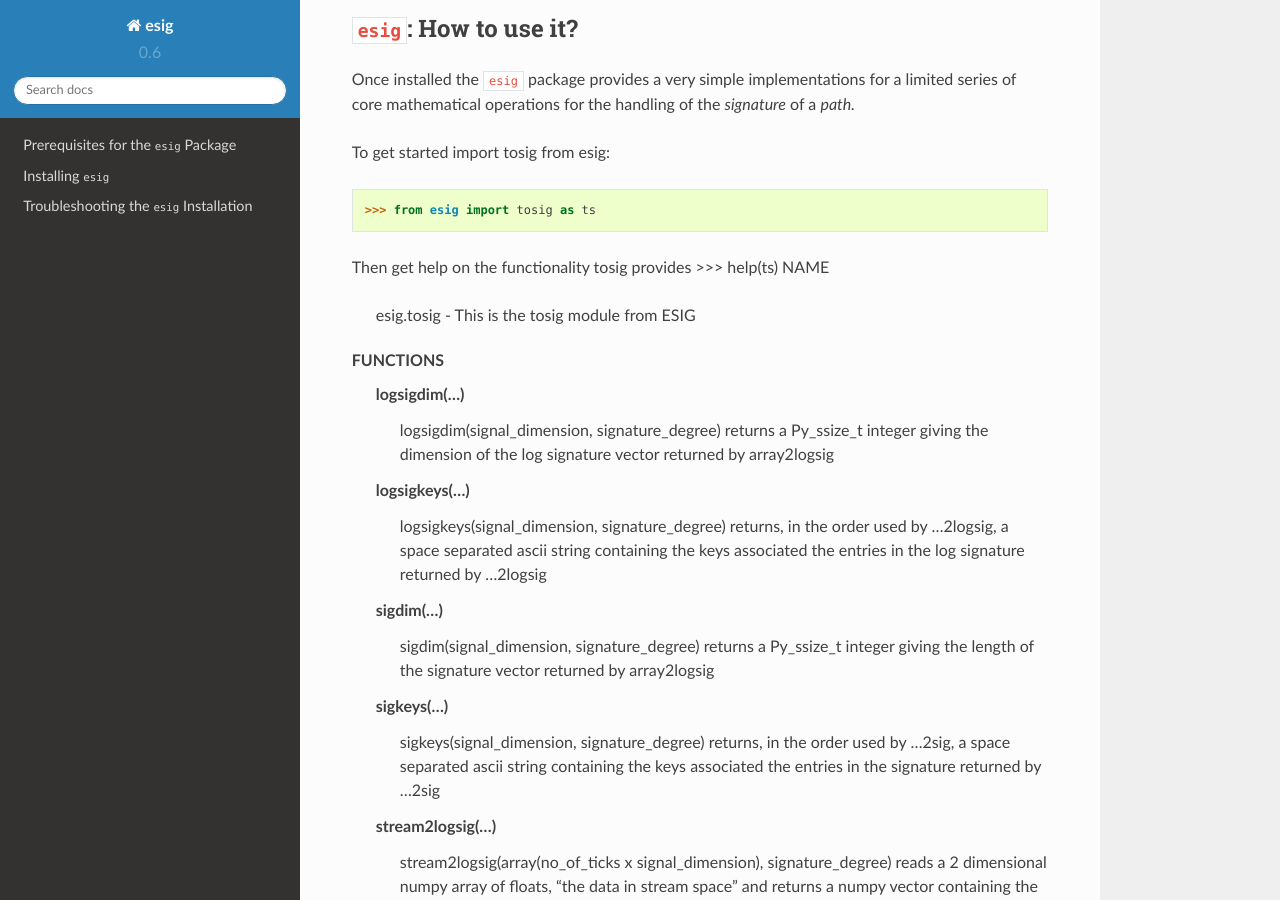
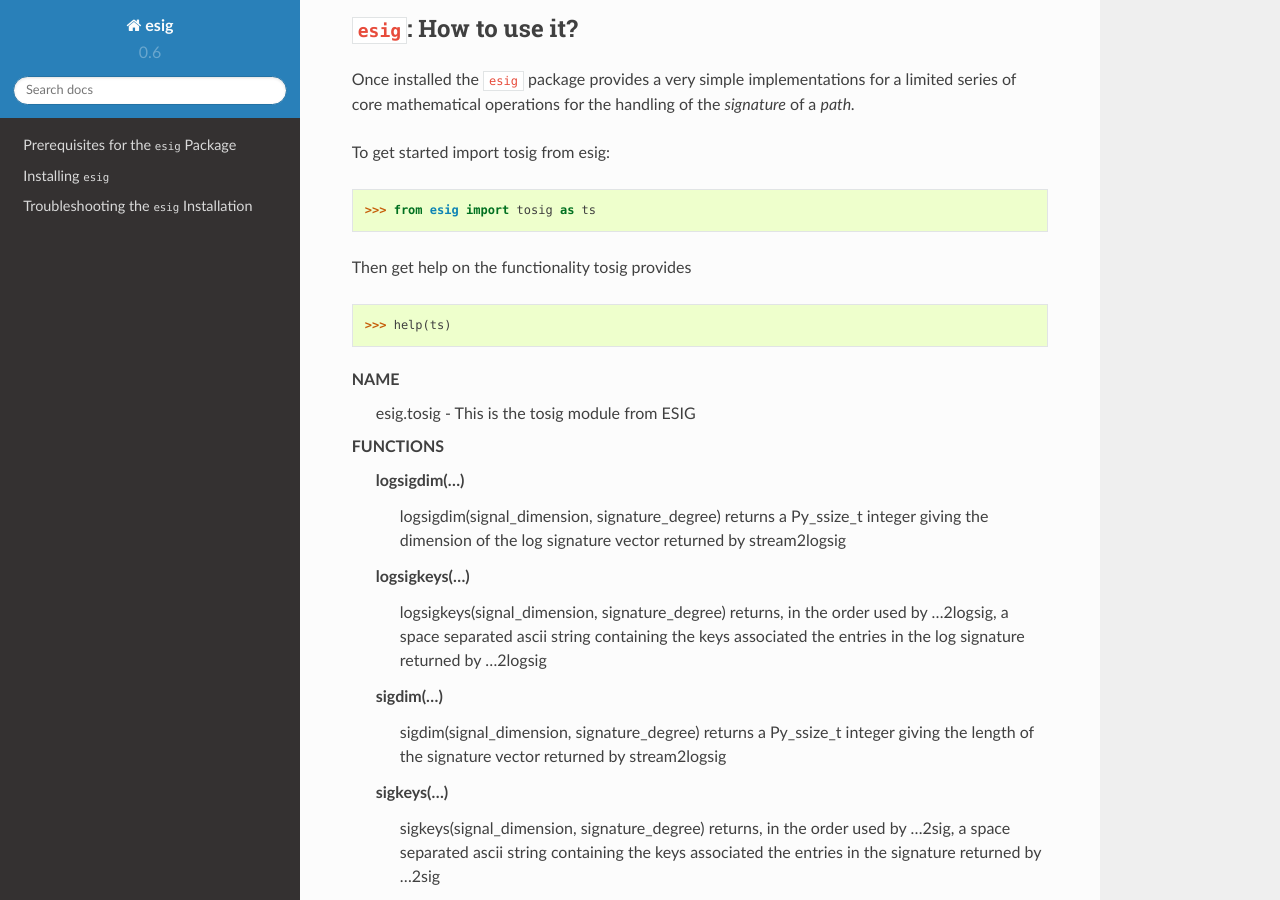
Before and after one commit to maxwelld90/esig_documentation, a Sphinx documentation site: the page built from documentation/index.rst, in a window 1280 px wide and 900 px high, scrolled down 1911 px. Built offline with Sphinx 7.4.7 and the Read the Docs theme 2.0.0, drawn with Linux system fonts in a browser that asks for light colours; pages that are not in the unit, such as notebooks, are missing from menus.

Commit message:
minor text reformatting

```diff
--- a/documentation/index.rst
+++ b/documentation/index.rst
@@ -47,22 +47,28 @@ Once installed the ``esig`` package provides a very simple implementations for a
 
 To get started import tosig from esig:
 
+.. code::
+
 >>> from esig import tosig as ts
 
 Then get help on the functionality tosig provides
+
+.. code::
+
 >>> help(ts)
+
 NAME
     esig.tosig - This is the tosig module from ESIG
 
 FUNCTIONS
     logsigdim(...)
-        logsigdim(signal_dimension, signature_degree) returns a Py_ssize_t integer giving the dimension of the log signature vector returned by array2logsig
+        logsigdim(signal_dimension, signature_degree) returns a Py_ssize_t integer giving the dimension of the log signature vector returned by stream2logsig
 
     logsigkeys(...)
         logsigkeys(signal_dimension, signature_degree) returns, in the order used by ...2logsig, a space separated ascii string containing the keys associated the entries in the log signature returned by ...2logsig
 
     sigdim(...)
-        sigdim(signal_dimension, signature_degree) returns a Py_ssize_t integer giving the length of the signature vector returned by array2logsig
+        sigdim(signal_dimension, signature_degree) returns a Py_ssize_t integer giving the length of the signature vector returned by stream2logsig
 
     sigkeys(...)
         sigkeys(signal_dimension, signature_degree) returns, in the order used by ...2sig, a space separated ascii string containing the keys associated the entries in the signature returned by ...2sig
```
